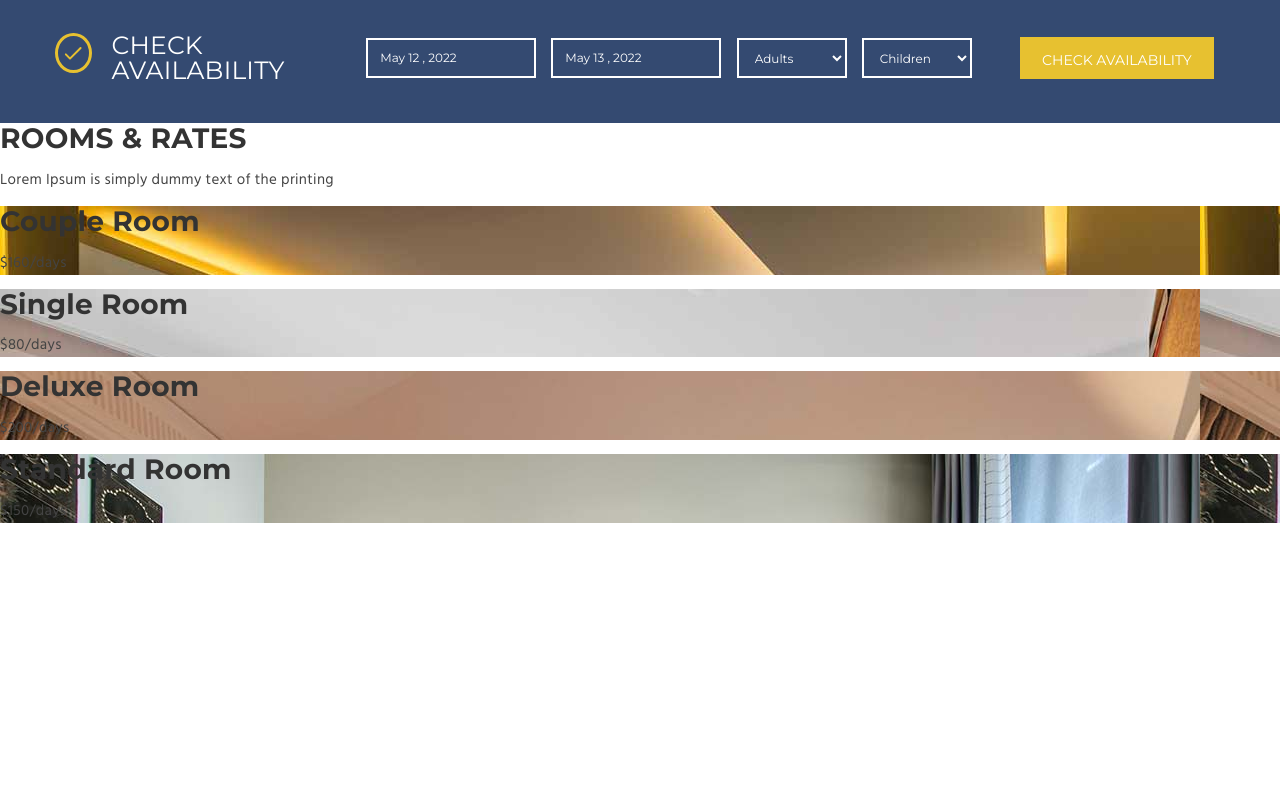
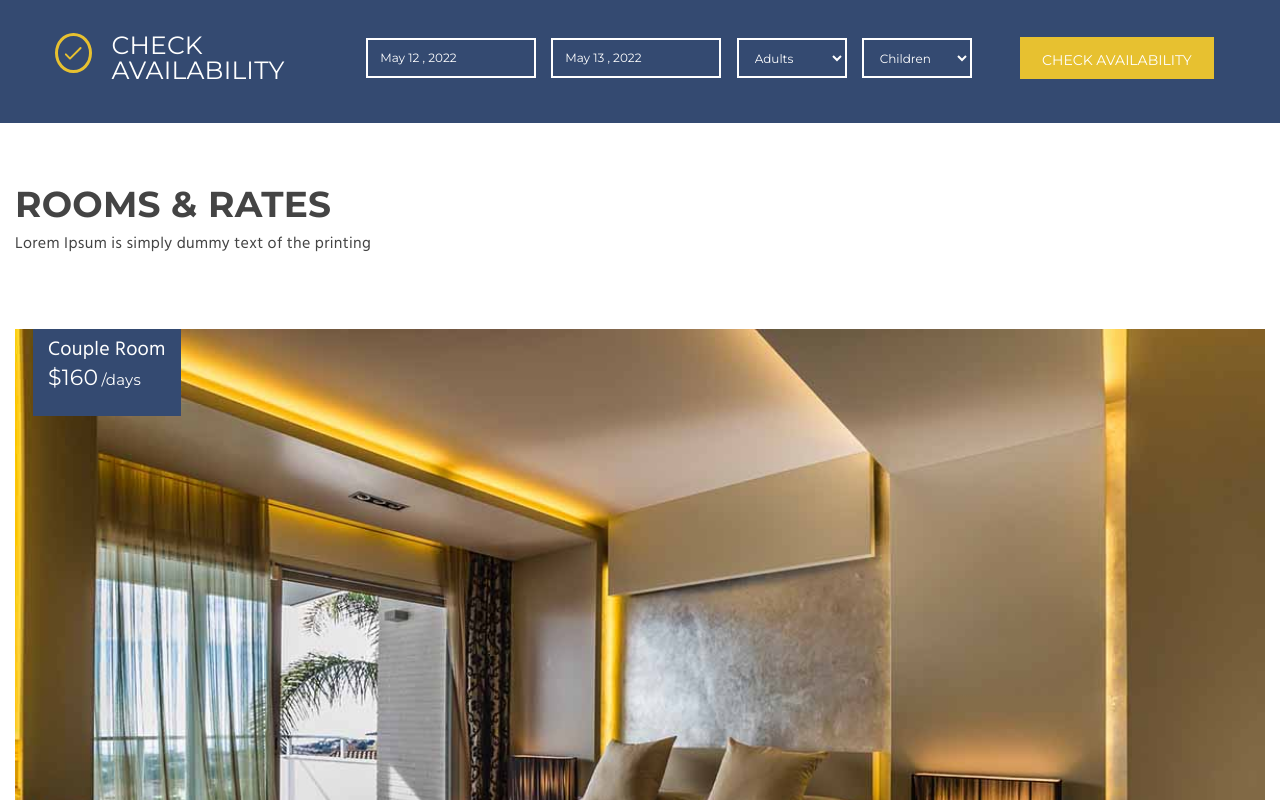
Before and after one commit to SalimiDev/Hotel-ReactJsApp, a React (Create React App) app: page / in a window 1280 px wide. Shown: the part 840-1640 px from the top of the page. Before the commit the page ends 1363 px from the top, so only its background shows below. Built offline with nearby package versions, Linux system fonts and the light colour scheme.

Commit message:
style:Add rooms&rates section styles

```diff
--- a/src/components/RoomsAndRates.js
+++ b/src/components/RoomsAndRates.js
@@ -9,9 +9,10 @@ const RoomsAndRates = () => {
                 <h2>ROOMS & RATES</h2>
                 <p>Lorem Ipsum is simply dummy text of the printing</p>
             </div>
-            <div className={styles.imagesContainer}>
+            <div className={styles.roomsContainer}>
                 {roomsData.slice(0, 4).map(room => (
-                    <div className={styles.image} style={{ backgroundImage: `url(${room.image})` }}>
+                    <div className={styles.roomItems}>
+                        <img src={`${room.image}`} alt={`${room.title}`} />
                         <div className={styles.lable}>
                             <h2>{room.title}</h2>
                             <p>
--- a/src/styles/layout/RoomsAndRates.module.scss
+++ b/src/styles/layout/RoomsAndRates.module.scss
@@ -0,0 +1,74 @@
+@use '../utils/variables' as *;
+
+.container {
+    width: 100%;
+    height: 100%;
+    position: relative;
+    display: flex;
+    flex-direction: column;
+    padding-top: 30px;
+}
+
+.textContainer {
+    padding: 30px 0 30px 15px;
+    h2 {
+        font-family: $secondaryFont;
+        font-size: 36px;
+        font-weight: 700;
+        line-height: 1.2;
+        margin-bottom: 3px;
+        color: inherit;
+    }
+    p {
+        font-size: inherit;
+        line-height: 1.3;
+        margin-top: 8px;
+    }
+}
+
+.roomsContainer {
+    width: 100%;
+    height: 100%;
+    display: flex;
+    flex-direction: column;
+    padding: 0 15px;
+
+    .roomItems {
+        position: relative;
+        margin-top: 30px;
+
+        img {
+            width: 100%;
+            max-width: 100%;
+            height: auto;
+            background-position: center center;
+            background-repeat: no-repeat;
+            background-size: cover;
+        }
+
+        .lable {
+            position: absolute;
+            z-index: 100;
+            top: 0;
+            background-color: $primaryColor;
+            padding: 10px 15px;
+            left: 18px;
+            h2 {
+                color: white;
+                font-size: 20px;
+                font-weight: 400;
+                font-family: $primaryFont;
+            }
+            p {
+                color: white;
+                margin-top: 5px;
+                font-family: $secondaryFont;
+
+                span{
+                    font-size: 22px;
+                    margin-right: 3px;
+                }
+            }
+        }
+    }
+}
```
